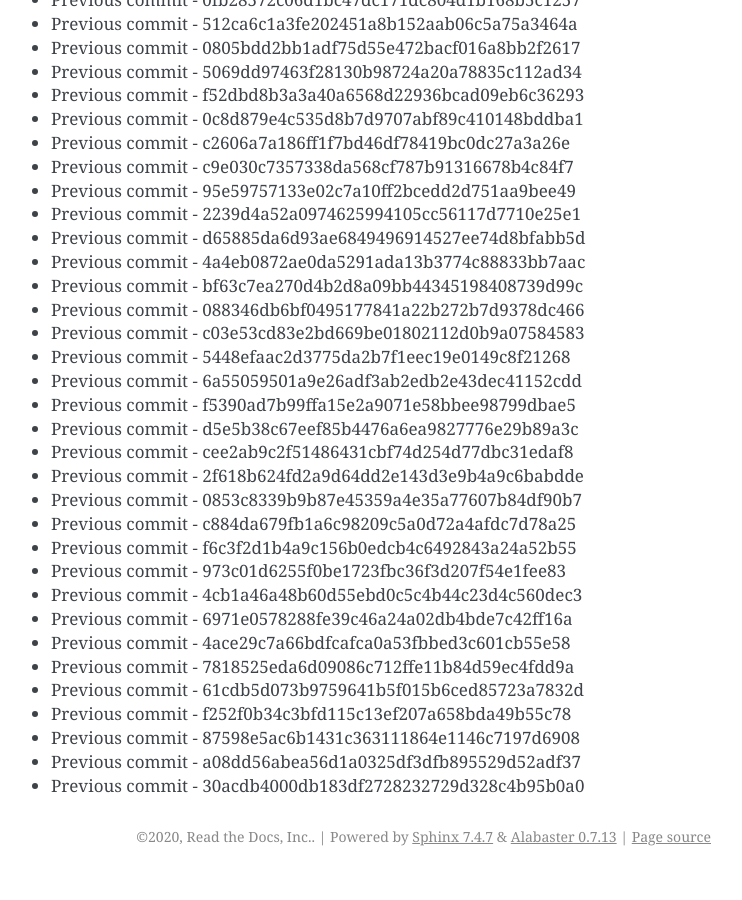
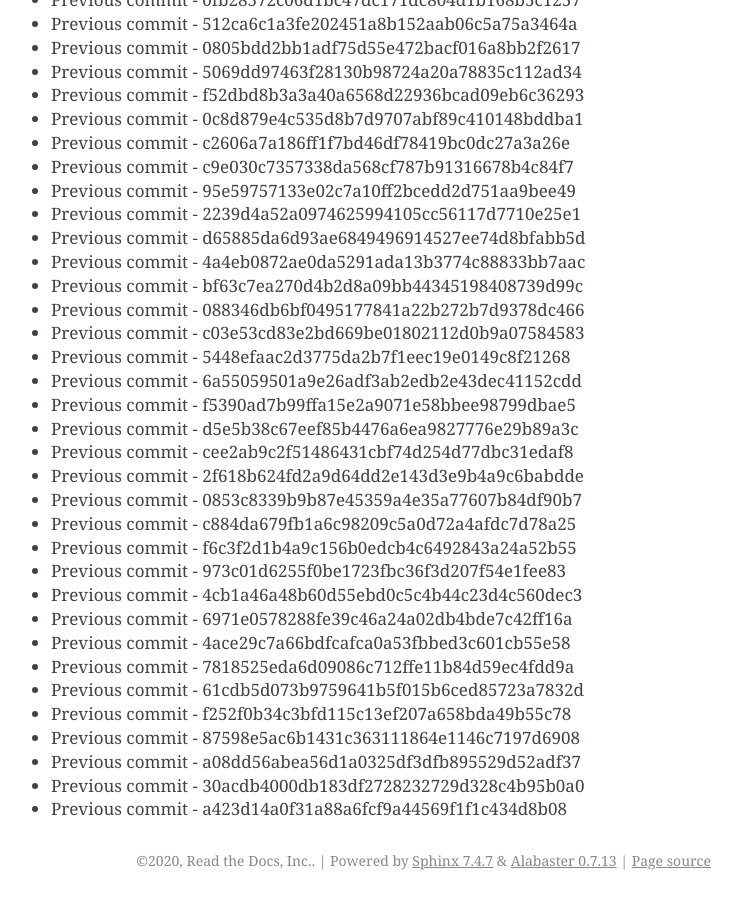
Before and after one commit to readthedocs/rtd-git-stresstest, a Sphinx documentation site: the page built from docs/updates.rst, in a window 1280 px wide and 900 px high, scrolled down 24476 px. Shown: the whole window, without its empty margins (399-1141 px from the left). Built offline with Sphinx 7.4.7, drawn with Linux system fonts in a browser that asks for light colours; before the commit the page ends 25352 px from its top, so only the background shows below that.

Commit message:
Generating commit from previous: a423d14a0f31a88a6fcf9a44569f1f1c434d8b08

```diff
--- a/docs/updates.rst
+++ b/docs/updates.rst
@@ -1060,3 +1060,4 @@ It can be tested for any performance characteristics.
 * Previous commit - 87598e5ac6b1431c363111864e1146c7197d6908
 * Previous commit - a08dd56abea56d1a0325df3dfb895529d52adf37
 * Previous commit - 30acdb4000db183df2728232729d328c4b95b0a0
+* Previous commit - a423d14a0f31a88a6fcf9a44569f1f1c434d8b08
```
